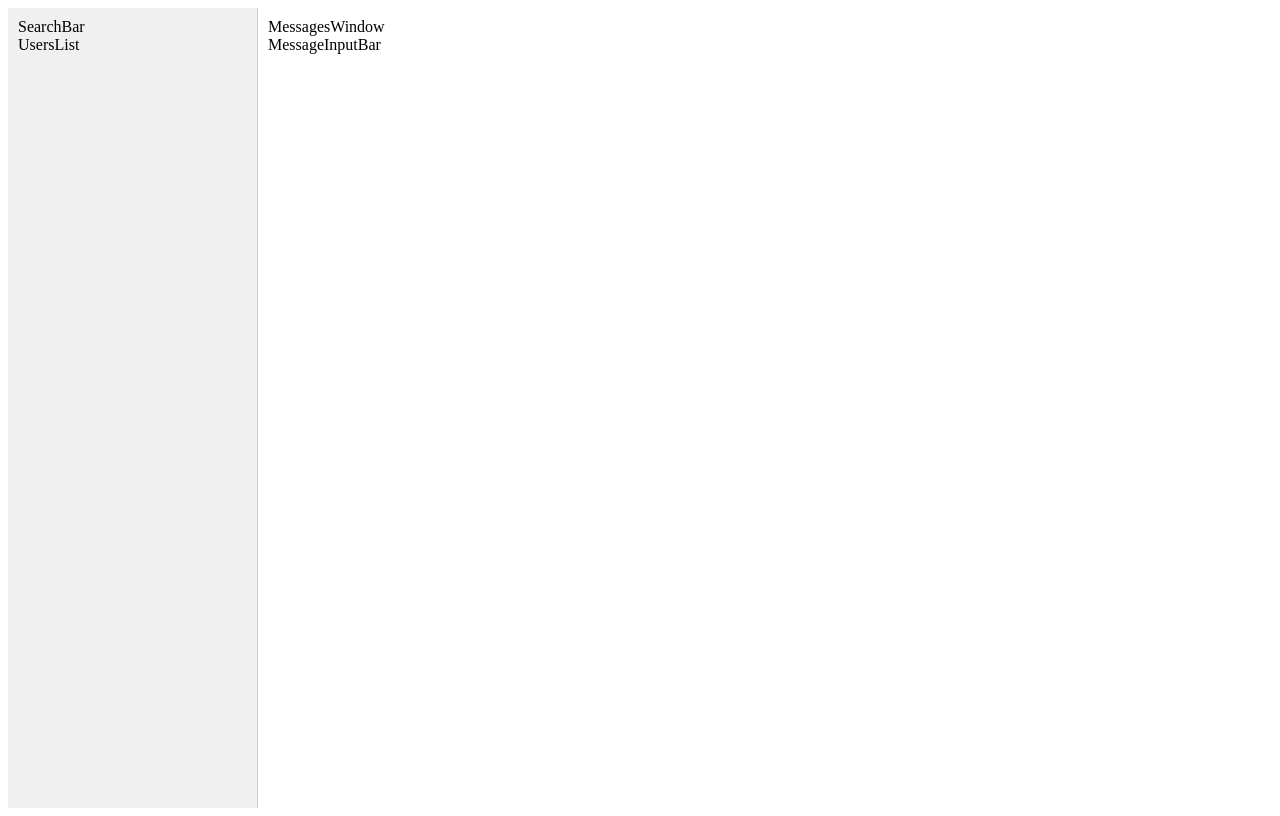
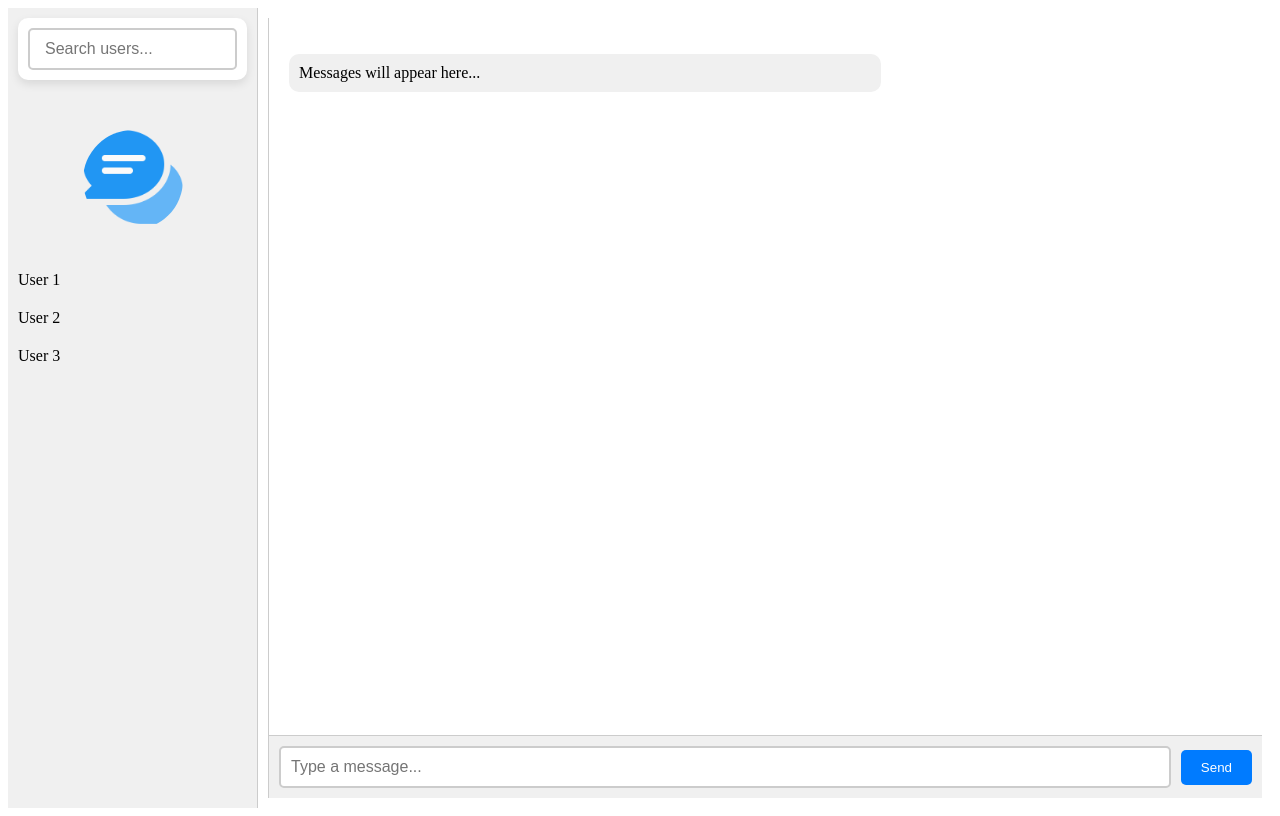
Before and after one commit to Mohammed-Abdulwahab22/RealTimeChat, a React (Vite) app: page /ChatWindow in a window 1280 px wide. Built offline with nearby package versions, Linux system fonts and the light colour scheme.

Commit message:
added the layout for the chat window.

```diff
--- a/src/components/ChatWindow.tsx
+++ b/src/components/ChatWindow.tsx
@@ -1,12 +1,14 @@
 import React from 'react'
 import { UsersList } from './UsersList'
 import { MessagesWindow } from './MessagesWindow'
+import { ProfilePage } from './ProfilePage'
 
 export const ChatWindow = () => {
     return (
         <div className='ChatWindow-container'>
             <div className='ChatWindow-usersList'>
                 <UsersList />
+                <ProfilePage />
             </div>
             <div className='ChatWindow-messages'>
                 <MessagesWindow />
--- a/src/components/MessageInputBar.tsx
+++ b/src/components/MessageInputBar.tsx
@@ -1,7 +1,14 @@
-import React from 'react'
+import React from 'react';
 
 export const MessageInputBar = () => {
   return (
-    <div>MessageInputBar</div>
-  )
-}
+    <div className='MessageInputBar-container'>
+      <input
+        type='text'
+        placeholder='Type a message...'
+        className='MessageInputBar-input'
+      />
+      <button className='MessageInputBar-button'>Send</button>
+    </div>
+  );
+};
--- a/src/components/MessagesWindow.tsx
+++ b/src/components/MessagesWindow.tsx
@@ -1,10 +1,14 @@
-import React from 'react'
-import { MessageInputBar } from './MessageInputBar'
+import React from 'react';
+import { MessageInputBar } from './MessageInputBar';
 
 export const MessagesWindow = () => {
   return (
-    <div>MessagesWindow
-        <MessageInputBar />
+    <div className='MessagesWindow-container'>
+      <div className='MessagesWindow-content'>
+        {/* Messages would go here */}
+        <p>Messages will appear here...</p>
+      </div>
+      <MessageInputBar />
     </div>
-  )
-}
+  );
+};
--- /dev/null
+++ b/src/components/ProfilePage.tsx
@@ -0,0 +1,7 @@
+import React from 'react'
+
+export const ProfilePage = () => {
+  return (
+    <div></div>
+  )
+}
--- a/src/components/SearchBar.tsx
+++ b/src/components/SearchBar.tsx
@@ -1,7 +1,13 @@
-import React from 'react'
+import React from 'react';
 
 export const SearchBar = () => {
   return (
-    <div>SearchBar</div>
-  )
-}
+    <div className='SearchBar-container'>
+      <input
+        type='text'
+        placeholder='Search users...'
+        className='SearchBar-input'
+      />
+    </div>
+  );
+};
--- a/src/components/UsersList.tsx
+++ b/src/components/UsersList.tsx
@@ -1,13 +1,34 @@
-import React from 'react'
-import { SearchBar } from './SearchBar'
+import React from 'react';
+import { SearchBar } from './SearchBar';
+import { ProfilePage } from './ProfilePage';
+import { useState } from 'react';
 
 export const UsersList = () => {
+  const [showProfile, setShowProfile] = useState(false);
+
+  const handleProfileClick = () => {
+    setShowProfile(true);
+  };
+
   return (
-    <div>
-        <SearchBar />
-        UsersList
+    <div className='UsersList-container'>
+      <SearchBar />
+      <div className="UsersList-profile">
+        <img
+          src='src\assets\App-logo.png'
+          alt='Profile'
+          className='UsersList-profileImage'
+          onClick={handleProfileClick}
+        />
+      </div>
+      <ul className='UsersList-list'>
+        <li>User 1</li>
+        <li>User 2</li>
+        <li>User 3</li>
+        {/* Add more users */}
+      </ul>
 
-
+      {showProfile && <ProfilePage />}
     </div>
-  )
-}
+  );
+};
--- a/src/index.css
+++ b/src/index.css
@@ -245,3 +245,139 @@
     box-sizing: border-box;
     background-color: #ffffff;
 }
+
+.UsersList-container {
+    display: flex;
+    flex-direction: column;
+    gap: 15px;
+}
+
+.UsersList-profile {
+    display: flex;
+    justify-content: center;
+    margin-top: 15px;
+}
+
+.UsersList-profileImage {
+    width: 100px;
+    height: 100px;
+    border-radius: 50%;
+    cursor: pointer;
+    transition: transform 0.3s, box-shadow 0.3s;
+}
+
+.UsersList-profileImage:hover {
+    transform: scale(1.05);
+    box-shadow: 0 8px 15px rgba(0, 0, 0, 0.2);
+}
+
+.UsersList-list {
+    list-style-type: none;
+    padding: 0;
+}
+
+.UsersList-list li {
+    padding: 10px 0;
+    cursor: pointer;
+    transition: background-color 0.3s;
+}
+
+.UsersList-list li:hover {
+    background-color: #f0f0f0;
+    padding-left: 5px;
+}
+
+.SearchBar-container {
+    display: flex;
+    justify-content: center;
+    margin-bottom: 20px;
+    padding: 10px;
+    box-sizing: border-box;
+    background-color: #ffffff;
+    border-radius: 10px;
+    box-shadow: 0 4px 10px rgba(0, 0, 0, 0.1);
+    transition: box-shadow 0.3s;
+}
+
+.SearchBar-container:hover {
+    box-shadow: 0 8px 15px rgba(0, 0, 0, 0.15);
+}
+
+.SearchBar-input {
+    width: 100%;
+    padding: 10px 15px;
+    border: 2px solid #ccc;
+    border-radius: 5px;
+    font-size: 16px;
+    transition: border-color 0.3s;
+    outline: none;
+}
+
+.SearchBar-input:focus {
+    border-color: #007BFF;
+    box-shadow: 0 4px 8px rgba(0, 0, 255, 0.1);
+}
+
+.MessagesWindow-container {
+    display: flex;
+    flex-direction: column;
+    height: 100%;
+    background-color: #f9f9f9;
+    border-left: 1px solid #ccc;
+    box-sizing: border-box;
+}
+
+.MessagesWindow-content {
+    flex-grow: 1;
+    overflow-y: auto;
+    padding: 20px;
+    background-color: #ffffff;
+    box-sizing: border-box;
+}
+
+.MessagesWindow-content p {
+    padding: 10px;
+    background-color: #f0f0f0;
+    border-radius: 10px;
+    margin-bottom: 10px;
+    max-width: 60%;
+}
+
+.MessageInputBar-container {
+    padding: 10px;
+    background-color: #f0f0f0;
+    border-top: 1px solid #ccc;
+    display: flex;
+    align-items: center;
+    justify-content: space-between;
+}
+
+.MessageInputBar-input {
+    flex-grow: 1;
+    padding: 10px;
+    border: 2px solid #ccc;
+    border-radius: 5px;
+    margin-right: 10px;
+    font-size: 16px;
+    outline: none;
+    transition: border-color 0.3s;
+}
+
+.MessageInputBar-input:focus {
+    border-color: #007BFF;
+}
+
+.MessageInputBar-button {
+    background-color: #007BFF;
+    color: white;
+    border: none;
+    border-radius: 5px;
+    padding: 10px 20px;
+    cursor: pointer;
+    transition: background-color 0.3s, transform 0.2s;
+}
+
+.MessageInputBar-button:hover {
+    background-color: #0056b3;
+    transform: scale(1.05);
+}
```
